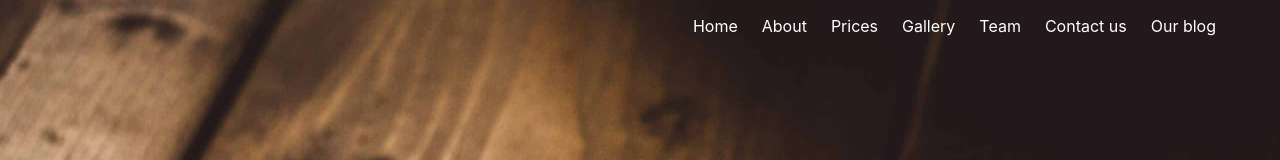
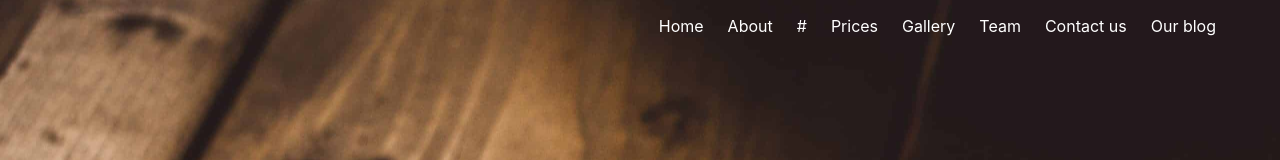
Before and after one commit to splinnershh/Norse-app, a Vue app: page / in a window 1280 px wide. Shown: the top 160 px of the page. Built offline with nearby package versions, Linux system fonts and the light colour scheme.

Commit message:
Changes made to navbar

```diff
--- a/src/App.vue
+++ b/src/App.vue
@@ -10,6 +10,9 @@
               </a>
               <a class="navbar-item">
                 About
+              </a>
+              <a class="navbar-item">
+                #
               </a>
               <a class="navbar-item">
                 Prices
```
